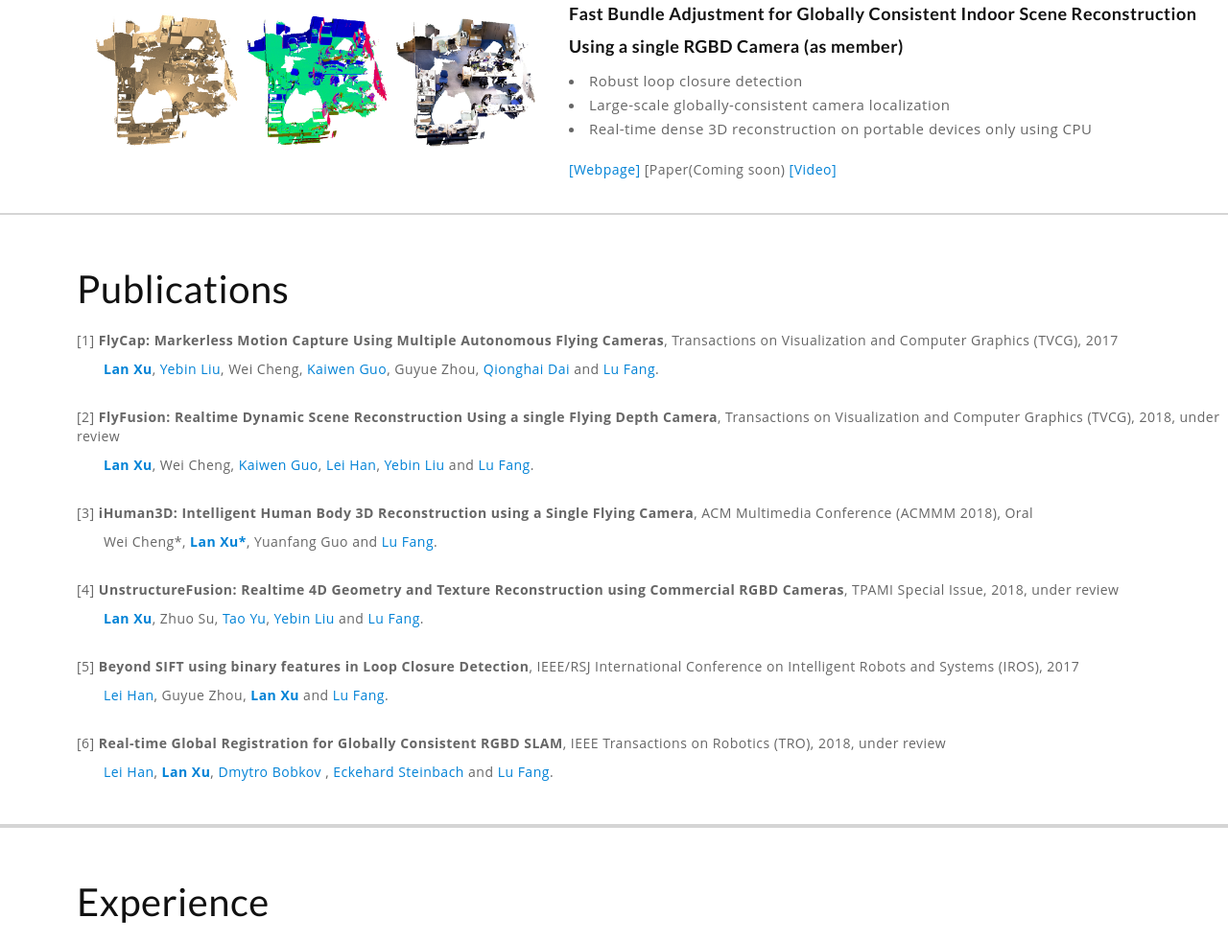
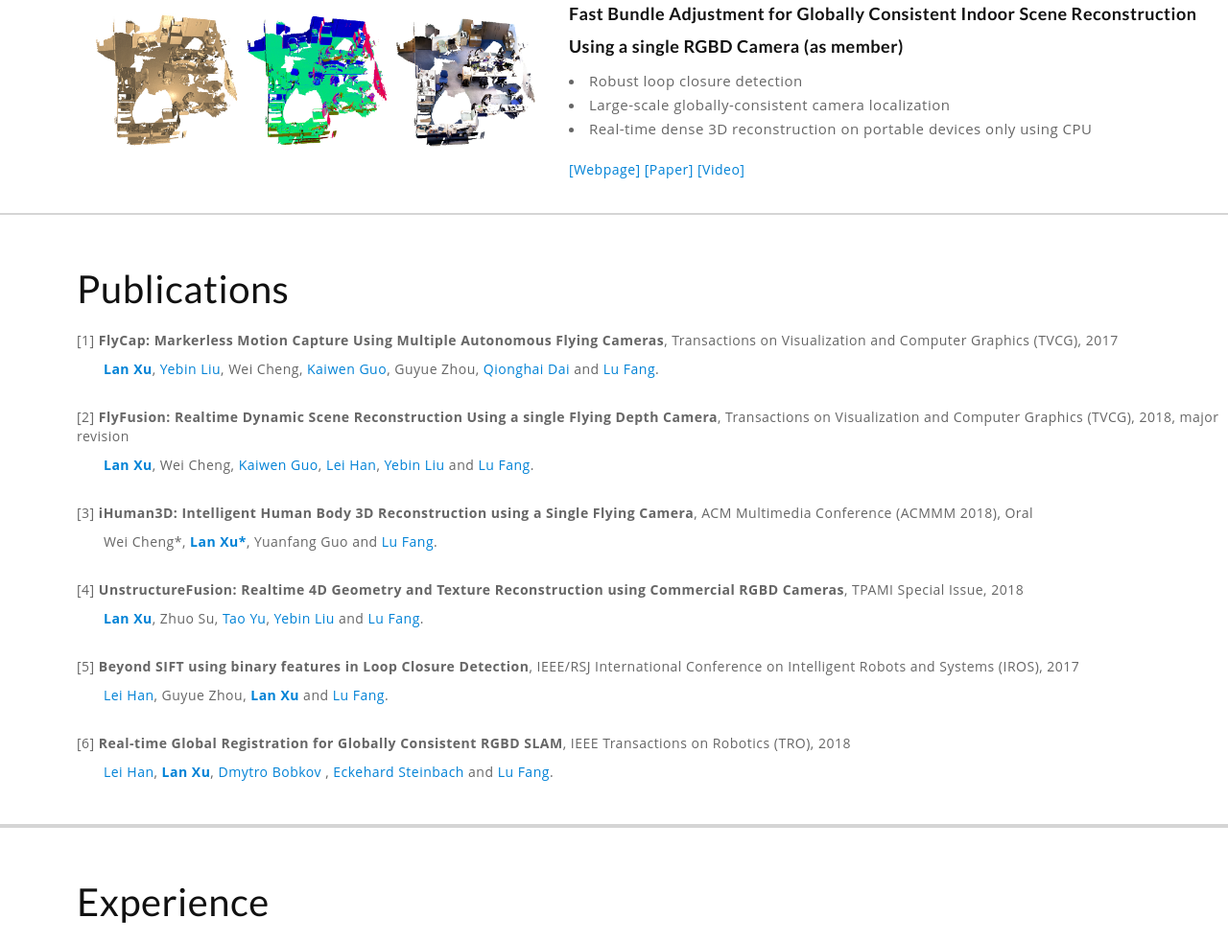
Before and after one commit to xulan/xulan.github.io, a plain HTML site: page index.html in a window 1280 px wide. Shown: the part 1637-2619 px from the top of the page at 96% size. Drawn offline with nearby package versions, Linux system fonts and the light colour scheme.

Commit message:
update tro and pami

```diff
--- a/index.html
+++ b/index.html
@@ -209,7 +209,7 @@
 								<li>Real-time dense 3D reconstruction on portable devices only using CPU</li>
 								<br />
 								<a href="http://luvision.net/FlashFusion/">[Webpage]</a>
-                                [Paper(Coming soon)
+								<a href="https://ieeexplore.ieee.org/document/8606275">[Paper]</a>
                                 <a href="https://youtu.be/wWpJJVycOos">[Video]</a>
                             </div><!-- / timeline-details -->
                         </div><!-- / row -->
@@ -237,7 +237,7 @@
 					<p style="text-indent:2em;"><a href="#home"><strong>Lan Xu</strong></a>, <a href="http://www.liuyebin.com/">Yebin Liu</a>, Wei Cheng, <a href="http://www.guokaiwen.com/">Kaiwen Guo</a>, Guyue Zhou, <a href="http://media.au.tsinghua.edu.cn/qhdai_new.html">Qionghai Dai</a> and <a href="http://www.luvision.net/">Lu Fang</a>.</p>
 
 					<br />
-					<p>[2] <strong>FlyFusion: Realtime Dynamic Scene Reconstruction Using a single Flying Depth Camera</strong>, Transactions on Visualization and Computer Graphics (TVCG), 2018, under review</p>
+					<p>[2] <strong>FlyFusion: Realtime Dynamic Scene Reconstruction Using a single Flying Depth Camera</strong>, Transactions on Visualization and Computer Graphics (TVCG), 2018, major revision</p>
 					<p style="text-indent:2em;"><a href="#home"><strong>Lan Xu</strong></a>, Wei Cheng, <a href="http://www.guokaiwen.com/">Kaiwen Guo</a>, <a href="https://sites.google.com/view/lhanaf/">Lei Han</a>, <a href="http://www.liuyebin.com/">Yebin Liu</a> and <a href="http://www.luvision.net/">Lu Fang</a>.</p>
 
 					<br />
@@ -245,7 +245,7 @@
 					<p style="text-indent:2em;">Wei Cheng*, <a href="#home"><strong>Lan Xu*</strong></a>, Yuanfang Guo and <a href="http://www.luvision.net/">Lu Fang</a>.</p>
 
 					<br />
-					<p>[4] <strong>UnstructureFusion: Realtime 4D Geometry and Texture Reconstruction using Commercial RGBD Cameras</strong>, TPAMI Special Issue, 2018, under review</p>
+					<p>[4] <strong>UnstructureFusion: Realtime 4D Geometry and Texture Reconstruction using Commercial RGBD Cameras</strong>, TPAMI Special Issue, 2018</p>
 					<p style="text-indent:2em;"><a href="#home"><strong>Lan Xu</strong></a>, Zhuo Su, <a href="https://ytrock.com/">Tao Yu</a>, <a href="http://www.liuyebin.com/">Yebin Liu</a> and <a href="http://www.luvision.net/">Lu Fang</a>.</p>
 
 					<br />
@@ -253,7 +253,7 @@
 					<p style="text-indent:2em;"><a href="https://sites.google.com/view/lhanaf/">Lei Han</a>, Guyue Zhou, <a href="#home"><strong>Lan Xu</strong></a> and <a href="http://www.luvision.net/">Lu Fang</a>.</p>
 
 					<br />
-					<p>[6] <strong> Real-time Global Registration for Globally Consistent RGBD SLAM</strong>,  IEEE Transactions on Robotics (TRO), 2018, under review</p>
+					<p>[6] <strong> Real-time Global Registration for Globally Consistent RGBD SLAM</strong>,  IEEE Transactions on Robotics (TRO), 2018</p>
 					<p style="text-indent:2em;"><a href="https://sites.google.com/view/lhanaf/">Lei Han</a>, <a href="#home"><strong>Lan Xu</strong></a>, <a href="https://dbobkov.github.io/">Dmytro Bobkov</a> , <a href="http://www.professoren.tum.de/en/steinbach-eckehard/">Eckehard Steinbach</a> and <a href="http://www.luvision.net/">Lu Fang</a>.</p>
 
                 </div>
```
